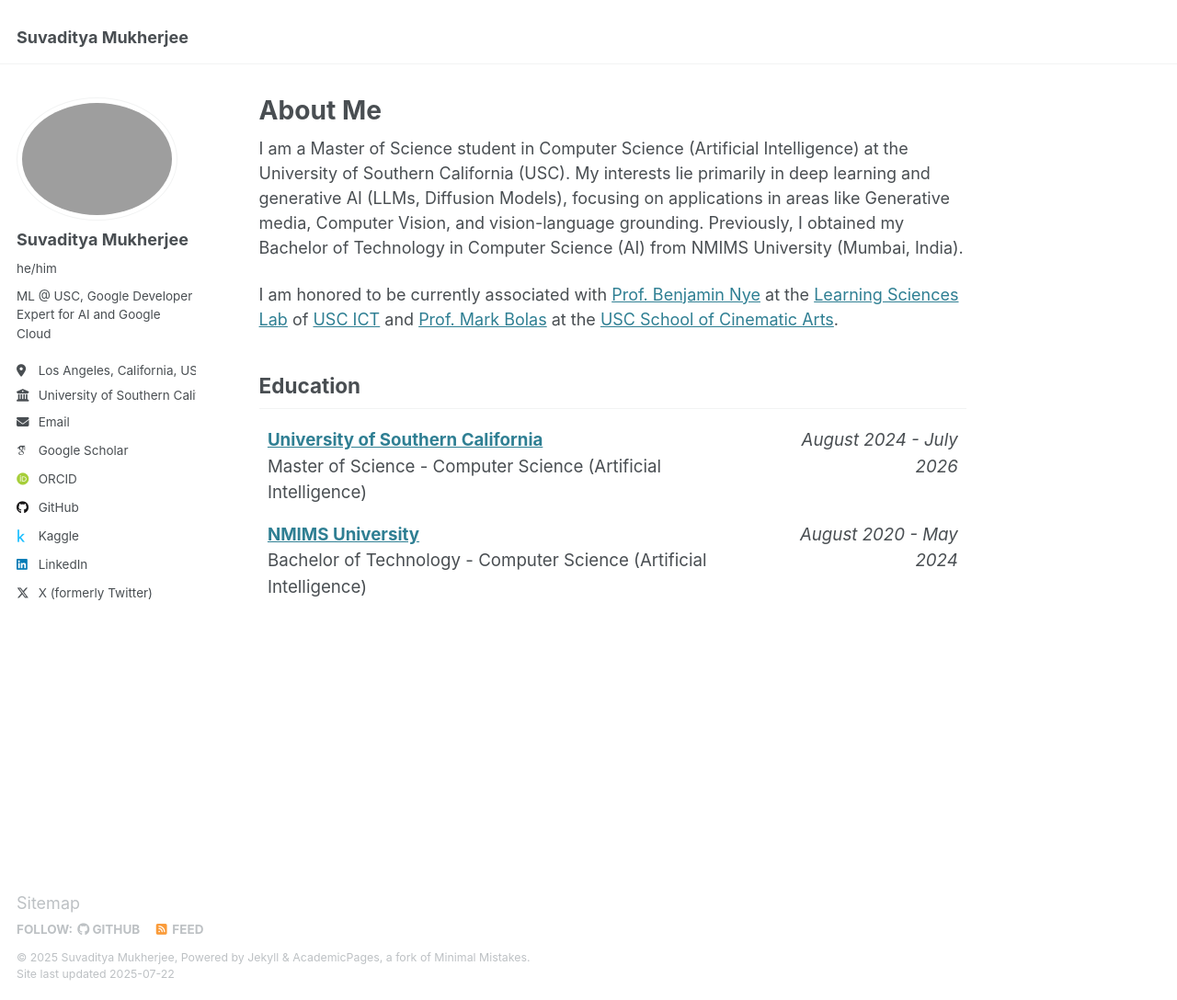
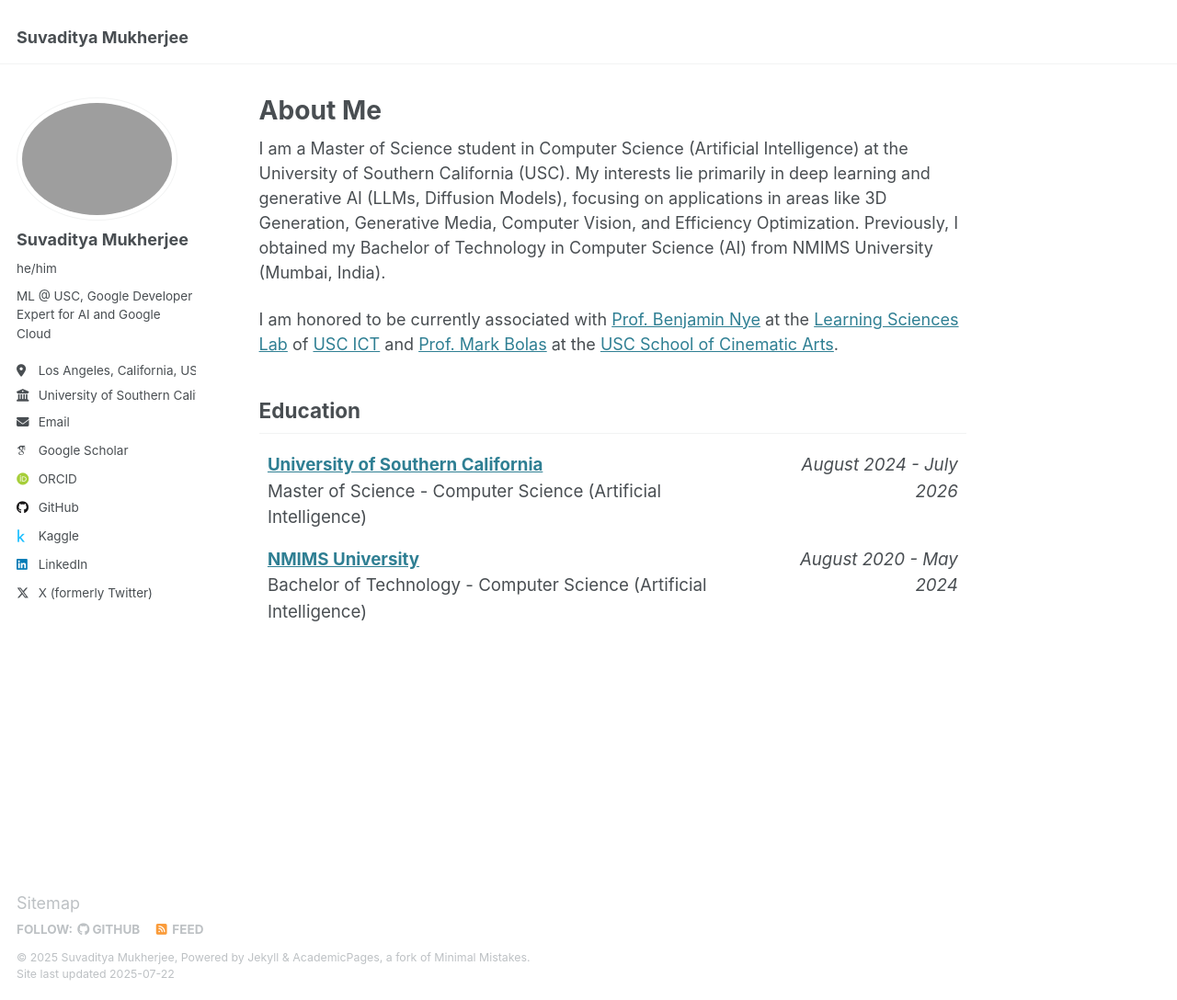
Before and after one commit to suvadityamuk/research-website, a Jekyll site: the page built from _pages/about.md, in a window 1280 px wide and 1088 px high. Shown: the whole window at 92% size. Built offline with Jekyll 4.4.1, drawn with Linux system fonts in a browser that asks for light colours; some web fonts are replaced.

Commit message:
chore: update interests
Signed-off-by: Suvaditya Mukherjee <suvadityamuk@gmail.com>

```diff
--- a/_pages/about.md
+++ b/_pages/about.md
@@ -9,7 +9,7 @@
 
 <!-- # About Me -->
 
-I am a Master of Science student in Computer Science (Artificial Intelligence) at the University of Southern California (USC). My interests lie primarily in deep learning and generative AI (LLMs, Diffusion Models), focusing on applications in areas like Generative media, Computer Vision, and vision-language grounding. Previously, I obtained my Bachelor of Technology in Computer Science (AI) from NMIMS University (Mumbai, India).
+I am a Master of Science student in Computer Science (Artificial Intelligence) at the University of Southern California (USC). My interests lie primarily in deep learning and generative AI (LLMs, Diffusion Models), focusing on applications in areas like 3D Generation, Generative Media, Computer Vision, and Efficiency Optimization. Previously, I obtained my Bachelor of Technology in Computer Science (AI) from NMIMS University (Mumbai, India).
 
 I am honored to be currently associated with [Prof. Benjamin Nye](https://sites.google.com/site/benjaminnye/) at the [Learning Sciences Lab](https://ict.usc.edu/research/labs-groups/learning-sciences/) of [USC ICT](https://ict.usc.edu/) and [Prof. Mark Bolas](https://www.markbolas.com/) at the [USC School of Cinematic Arts](https://cinema.usc.edu/interactive/index.cfm).
 
```
